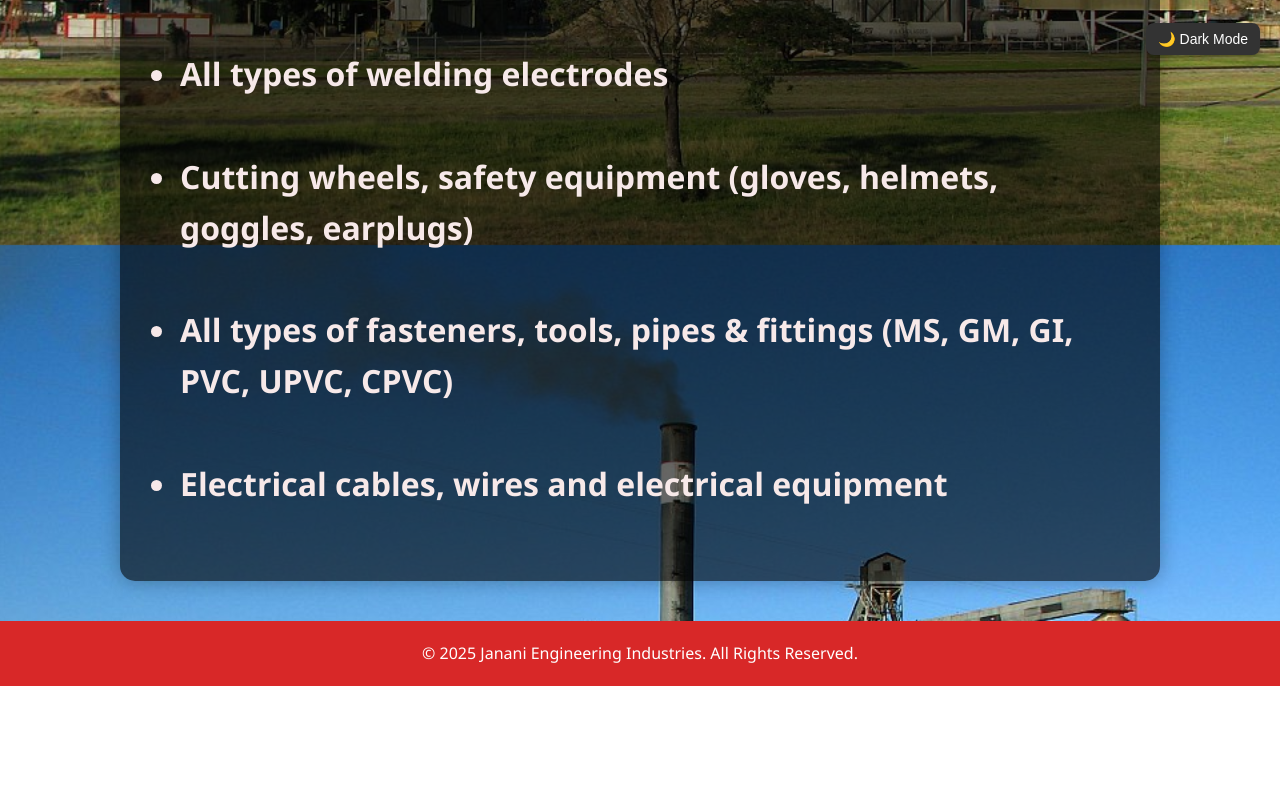
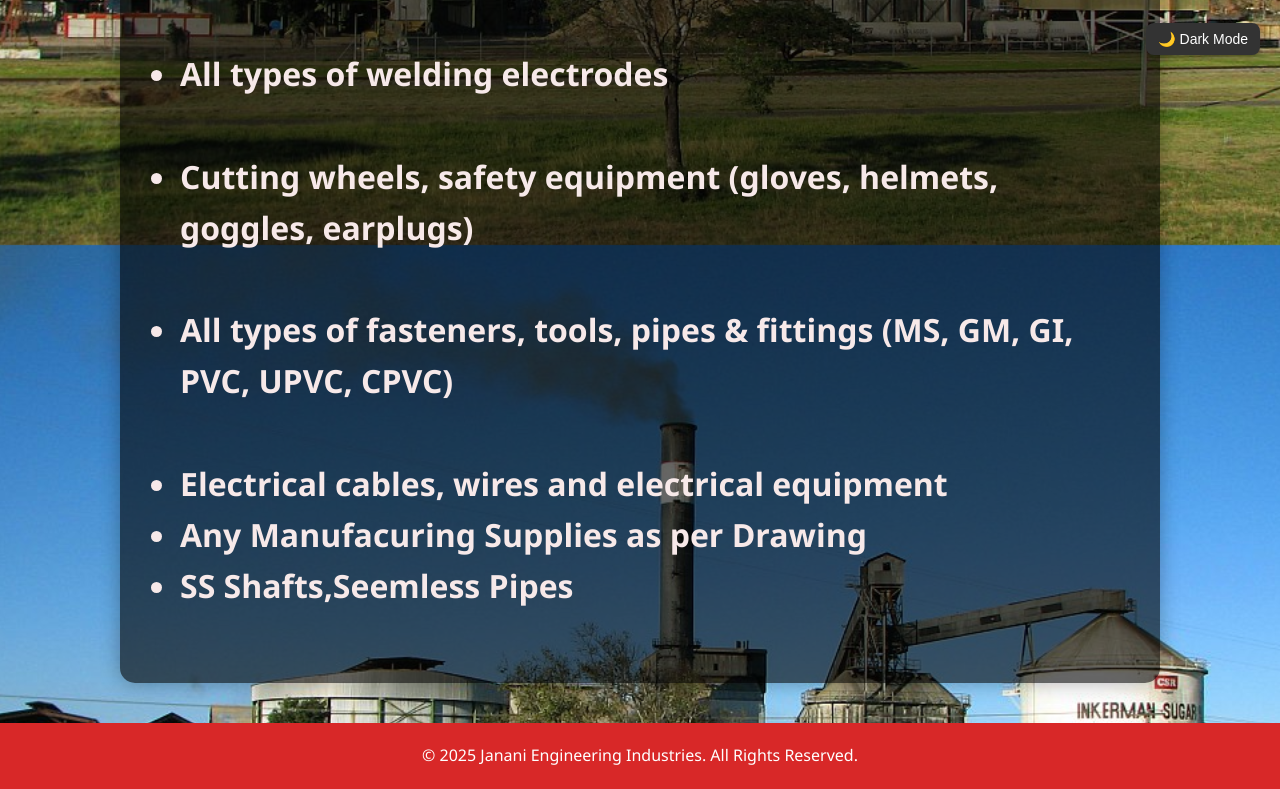
Before and after one commit to Jananiindustries/Janengweb, a plain HTML site: page supplies.html in a window 1280 px wide. Shown: the part 555-1344 px from the top of the page. Before the commit the page ends 1241 px from the top, so only its background shows below. Drawn offline with nearby package versions, Linux system fonts and the light colour scheme.

Commit message:
Update supplies.html

```diff
--- a/supplies.html
+++ b/supplies.html
@@ -59,6 +59,8 @@
         <li>Cutting wheels, safety equipment (gloves, helmets, goggles, earplugs)</li><br>
         <li>All types of fasteners, tools, pipes & fittings (MS, GM, GI, PVC, UPVC, CPVC)</li><br>
         <li>Electrical cables, wires and electrical equipment</li>
+        <li>Any Manufacuring Supplies as per Drawing</li>
+        <li>SS Shafts,Seemless Pipes</li>
       </ul>
     </h1>
   </div>
```
